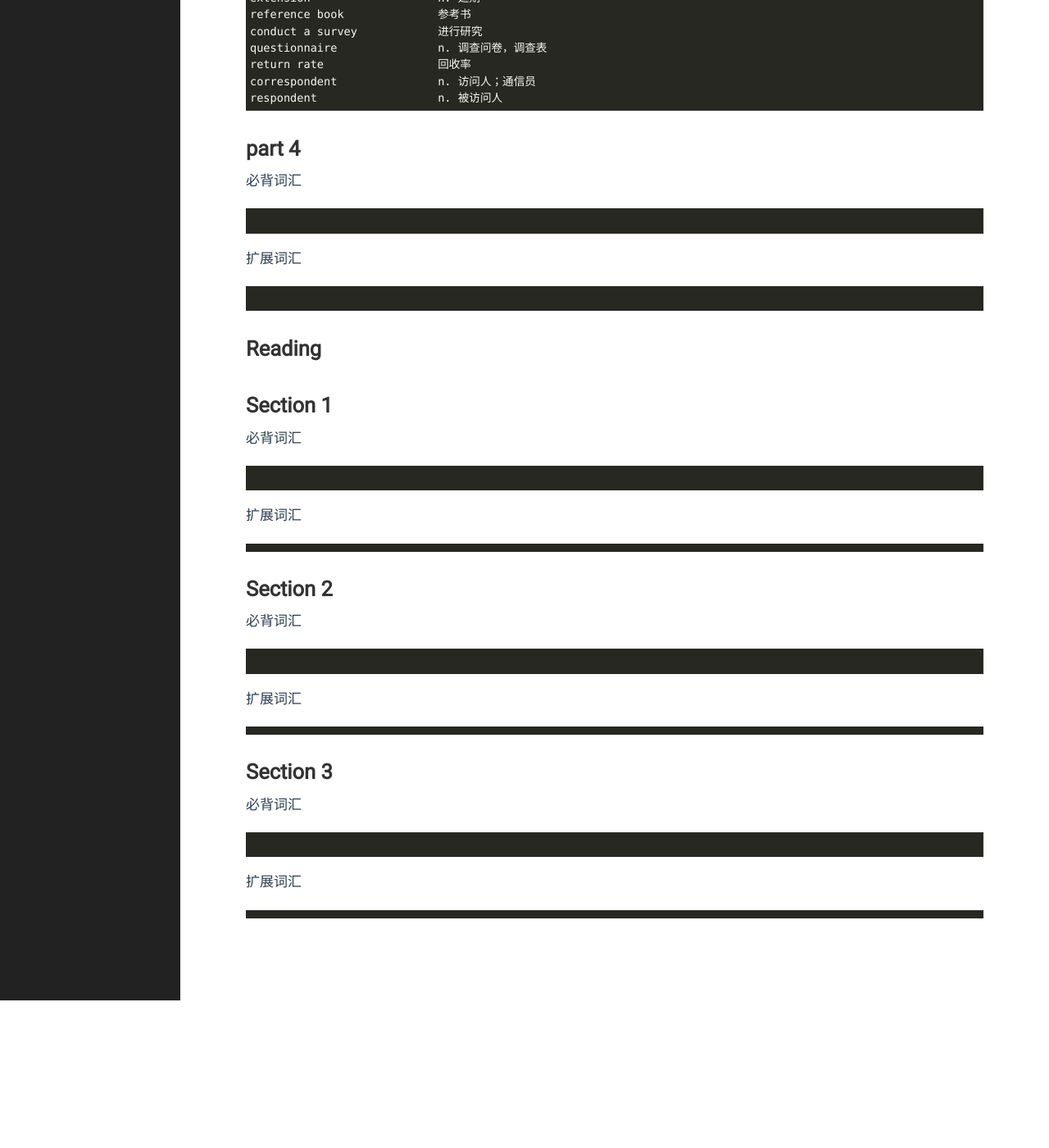
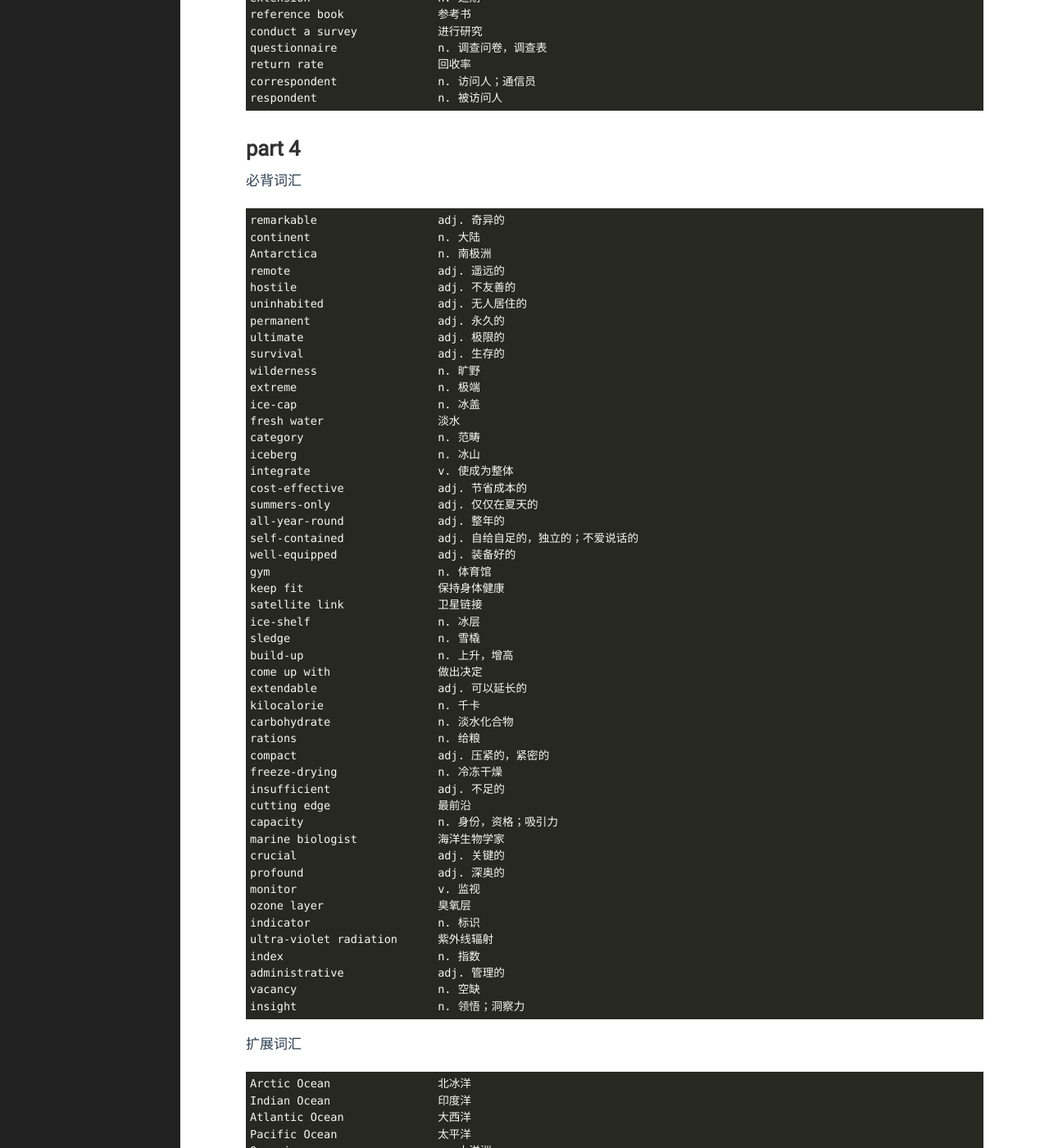
Before and after one commit to yejinp/yejinp.github.io, a Jekyll site: the page built from _posts/2023-08-15-vocabularies for IELTS 5-2.markdown, in a window 1280 px wide and 1400 px high, scrolled down 2611 px. Shown: the whole window at 82% size. Built offline with Jekyll 4.4.1, drawn with Linux system fonts in a browser that asks for light colours; before the commit the page ends 3831 px from its top, so only the background shows below that; some of the changed text lies outside the part shown.

Commit message:
add new vocabularies

````diff
--- a/_posts/2023-08-15-vocabularies for IELTS 5-2.markdown
+++ b/_posts/2023-08-15-vocabularies for IELTS 5-2.markdown
@@ -128,11 +128,66 @@ respondent                  n. 被访问人
 # part 4 #
 必背词汇
 ```
-
+remarkable                  adj. 奇异的
+continent                   n. 大陆
+Antarctica                  n. 南极洲
+remote                      adj. 遥远的
+hostile                     adj. 不友善的
+uninhabited                 adj. 无人居住的
+permanent                   adj. 永久的
+ultimate                    adj. 极限的
+survival                    adj. 生存的
+wilderness                  n. 旷野
+extreme                     n. 极端
+ice-cap                     n. 冰盖
+fresh water                 淡水
+category                    n. 范畴
+iceberg                     n. 冰山
+integrate                   v. 使成为整体
+cost-effective              adj. 节省成本的
+summers-only                adj. 仅仅在夏天的
+all-year-round              adj. 整年的
+self-contained              adj. 自给自足的，独立的；不爱说话的
+well-equipped               adj. 装备好的
+gym                         n. 体育馆
+keep fit                    保持身体健康
+satellite link              卫星链接
+ice-shelf                   n. 冰层
+sledge                      n. 雪橇
+build-up                    n. 上升，增高
+come up with                做出决定
+extendable                  adj. 可以延长的
+kilocalorie                 n. 千卡
+carbohydrate                n. 淡水化合物
+rations                     n. 给粮
+compact                     adj. 压紧的，紧密的
+freeze-drying               n. 冷冻干燥
+insufficient                adj. 不足的
+cutting edge                最前沿
+capacity                    n. 身份，资格；吸引力
+marine biologist            海洋生物学家
+crucial                     adj. 关键的
+profound                    adj. 深奥的
+monitor                     v. 监视
+ozone layer                 臭氧层
+indicator                   n. 标识
+ultra-violet radiation      紫外线辐射
+index                       n. 指数
+administrative              adj. 管理的
+vacancy                     n. 空缺
+insight                     n. 领悟；洞察力
 ```
 扩展词汇
 ```
-
+Arctic Ocean                北冰洋
+Indian Ocean                印度洋
+Atlantic Ocean              大西洋
+Pacific Ocean               太平洋
+Oceania                     n. 大洋洲
+America                     n. 美洲
+Africa                      n. 非洲
+Asia                        n. 亚洲
+Europe                      n. 欧洲
 ```
 
 ## Reading
````
